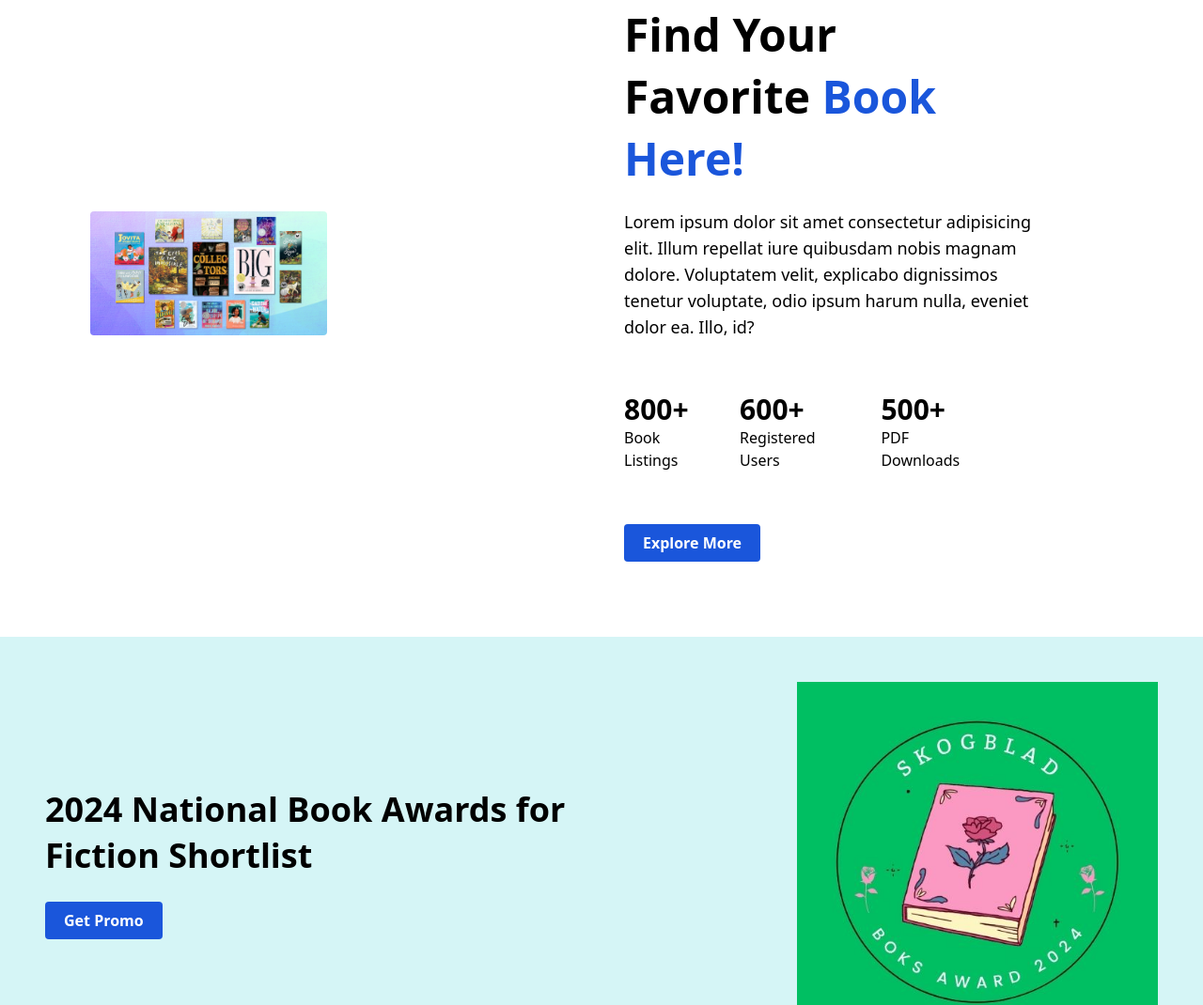
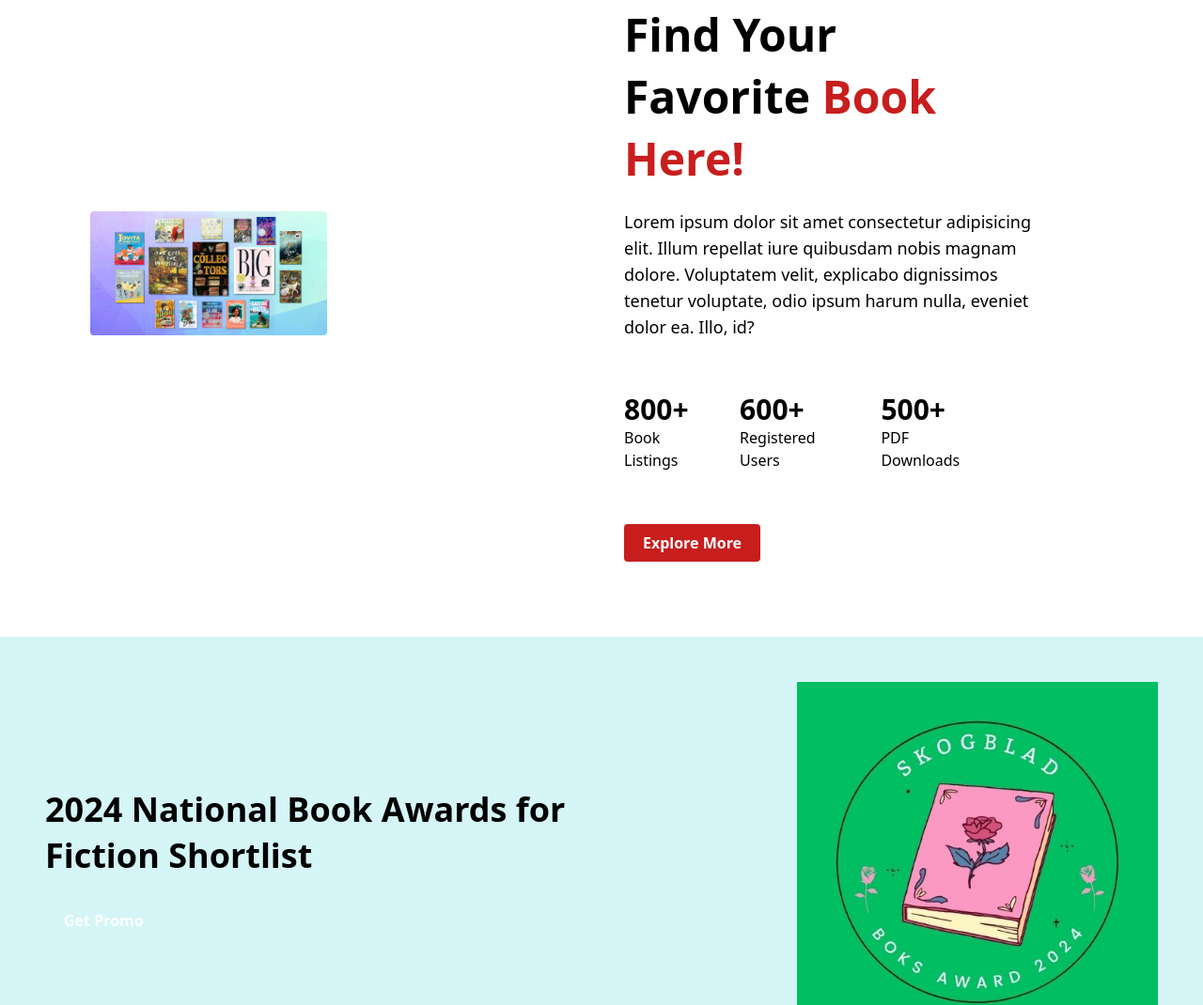
Before and after one commit to chas-academy/u09-fullstack-js-moha1633, a React (Vite) app in the folder client/: page / in a window 1280 px wide. Shown: the part 1020-2090 px from the top of the page at 94% size. Built offline with nearby package versions, Linux system fonts and the light colour scheme; no server answers.

Commit message:
fixed färge

```diff
--- a/client/src/components/BookCards.jsx
+++ b/client/src/components/BookCards.jsx
@@ -39,7 +39,7 @@ const BookCards = ({ headline, books }) => {
               <div className="relative">
                 <img
                   src={book.imageUrl}/>
-                  <div className=' absolute top-3 righ-3 bg-blue-600 hover:bg-black p-2 rounded'>
+                  <div className=' absolute top-3 righ-3 bg-red-600 hover:bg-black p-2 rounded'>
                     <FaCartShopping className='w-4-h-4 text-white'/>
                   </div>
               </div>
--- a/client/src/components/Navbar.jsx
+++ b/client/src/components/Navbar.jsx
@@ -50,7 +50,7 @@ const Navbar = () => {
     };
 
     return (
-        <header className={`${isSticky ? 'sticky top-0 bg-white shadow-md' : ''}`}>
+        <header className={`${isSticky ? 'sticky top-0 bg-green shadow-md' : ''}`}>
             <nav className='container mx-auto flex items-center justify-between py-4 px-4'>
                 {/* Hamburger menu button for mobile */}
                 <div className='md:hidden'>
@@ -73,7 +73,7 @@ const Navbar = () => {
                         <li key={`${path}-${index}`}>
                             <Link
                                 to={link === "Sell Your Book" ? "#" : path}
-                                className='block text-base text-black uppercase cursor-pointer hover:text-blue-700'
+                                className='block text-base text-black uppercase cursor-pointer hover:text-red-700'
                                 onClick={link === "Sell Your Book" ? handleSellYourBookClick : undefined}
                             >
                                 {link}
@@ -92,13 +92,13 @@ const Navbar = () => {
 
                 {/* Menu button for larger screens */}
                 <div className='space-x-12 hidden lg:flex items-center'>
-                    <button><FaBarsStaggered className='w-5 hover:text-blue-700' /></button>
+                    <button><FaBarsStaggered className='w-5 hover:text-red-700' /></button>
                 </div>
             </nav>
 
             {/* Nav items for smaller screens */}
             {isMenuOpen && (
-                <div className='md:hidden space-y-4 px-4 mt-4 py-4 bg-blue-700'>
+                <div className='md:hidden space-y-4 px-4 mt-4 py-4 bg-gray-700'>
                     {navItems.map(({ link, path }) => (
                         <Link key={path} to={link === "Sell Your Book" ? "#" : path} className='block text-base text-white uppercase cursor-pointer hover:text-blue-300' onClick={link === "Sell Your Book" ? handleSellYourBookClick : undefined}>
                             {link}
--- a/client/src/components/SingleBook.jsx
+++ b/client/src/components/SingleBook.jsx
@@ -48,7 +48,7 @@ export const SingleBook = () => {
         <strong>Published Year:</strong> {book.publishedYear}
       </p>
       <a
-        className="inline-block bg-blue-500 text-white font-semibold py-2 px-4 rounded-lg hover:bg-blue-600 transition duration-200"
+        className="inline-block bg-green-500 text-white font-semibold py-2 px-4 rounded-lg hover:bg-blue-600 transition duration-200"
         href={book.bookpdfUrl}
         download
       >
--- a/client/src/home/BannerCard.css
+++ b/client/src/home/BannerCard.css
@@ -43,7 +43,7 @@
   }
 
   .banner .swiper-slide:nth-child(8n) {
-    background-color: rgb(0, 68, 255);
+    background-color: rgb(255, 123, 0);
   }
 
   .banner .swiper-slide:nth-child(9n) {
--- a/client/src/home/FavBook.jsx
+++ b/client/src/home/FavBook.jsx
@@ -17,7 +17,7 @@ function FavBook() {
             </div>
             <div className='md:w-1/2'>
                 <h2 className='text-5xl font-bold my-5 md:w-3/4 leading-snug'>
-                    Find Your Favorite <span className='text-blue-700'>Book Here!</span>
+                    Find Your Favorite <span className='text-red-700'>Book Here!</span>
                 </h2>
                 <p className='mb-10 text-lg md:w-5/6'>
                     Lorem ipsum dolor sit amet consectetur adipisicing elit.
@@ -41,7 +41,7 @@ function FavBook() {
                 </div>
                 {/* Button with Link */}
                 <Link to="/shop" className='mt-12 block'>
-                    <button className='bg-blue-700 text-white font-semibold px-5 py-2 rounded hover:bg-black transition-all duration-300'>
+                    <button className='bg-red-700 text-white font-semibold px-5 py-2 rounded hover:bg-black transition-all duration-300'>
                         Explore More
                     </button>
                 </Link>
--- a/client/src/home/PromoBanner.jsx
+++ b/client/src/home/PromoBanner.jsx
@@ -13,7 +13,7 @@ const PromoBanner = () => {
             </h2>
             {/* Use Link instead of link */}
             <Link to="/shop" className=' block'>
-                <button className='bg-blue-700 text-white font-semibold px-5 py-2 rounded hover:bg-black transition-all duration-300'>
+                <button className='bg--700 text-white font-semibold px-5 py-2 rounded hover:bg-black transition-all duration-300'>
                     Get Promo
                 </button>
             </Link>
--- a/client/src/shop/Shop.jsx
+++ b/client/src/shop/Shop.jsx
@@ -39,7 +39,7 @@ const Shop = () => {
             </p>
 
             <button
-              className='bg-blue-700 font-semibold text-white py-2 rounded'
+              className='bg-red-700 font-semibold text-white py-2 rounded'
               onClick={() => handleBuyNow(book)} // Call handleBuyNow with the selected book
             >
               Buy Now
```
